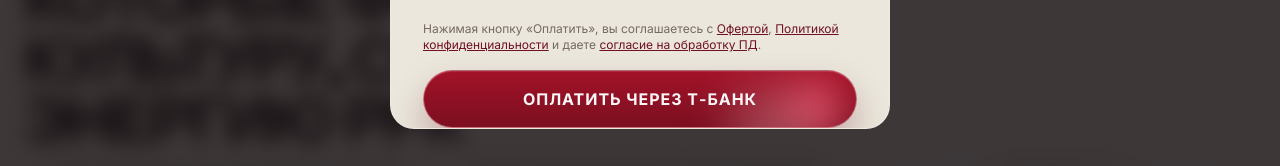
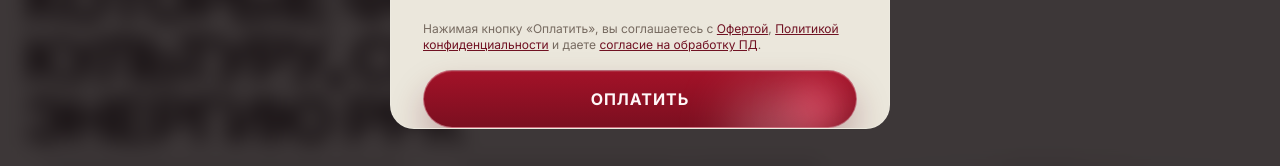
Before and after one commit to RRK-MSK/RRK, a Next.js app in the folder frontend/: page / in a window 1280 px wide. Both pictures are taken after a click on the button "ЗАПИСАТЬСЯ". Shown: the part 3934-4100 px from the top of the page. Built offline with nearby package versions, Linux system fonts and the light colour scheme; no server answers; the database is empty.

Commit message:
Update booking modal button text to just 'Оплатить'

```diff
--- a/frontend/src/components/site/booking-modal.tsx
+++ b/frontend/src/components/site/booking-modal.tsx
@@ -118,7 +118,7 @@
           </div>
 
           <button type="submit" className="site-button primary" disabled={isSubmitting} style={{ width: '100%', justifyContent: 'center' }}>
-            {isSubmitting ? "Переход к оплате..." : "Оплатить через Т-Банк"}
+            {isSubmitting ? "Переход к оплате..." : "Оплатить"}
           </button>
         </form>
       </div>
```
